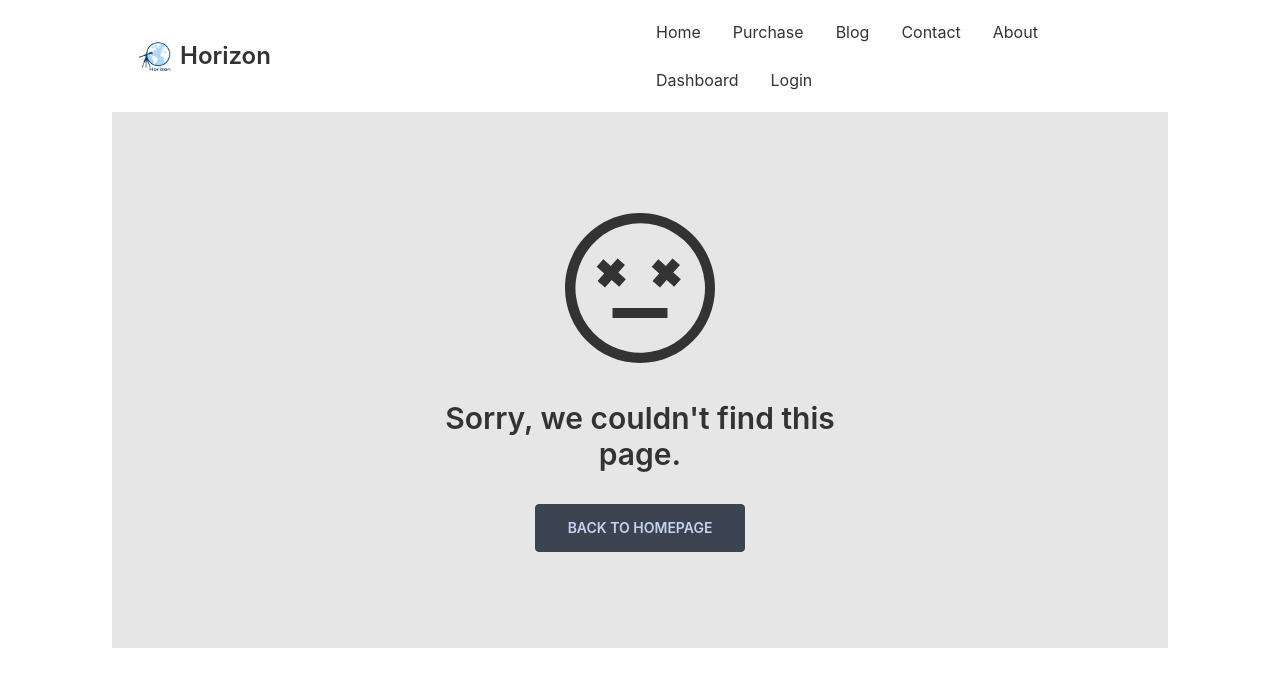
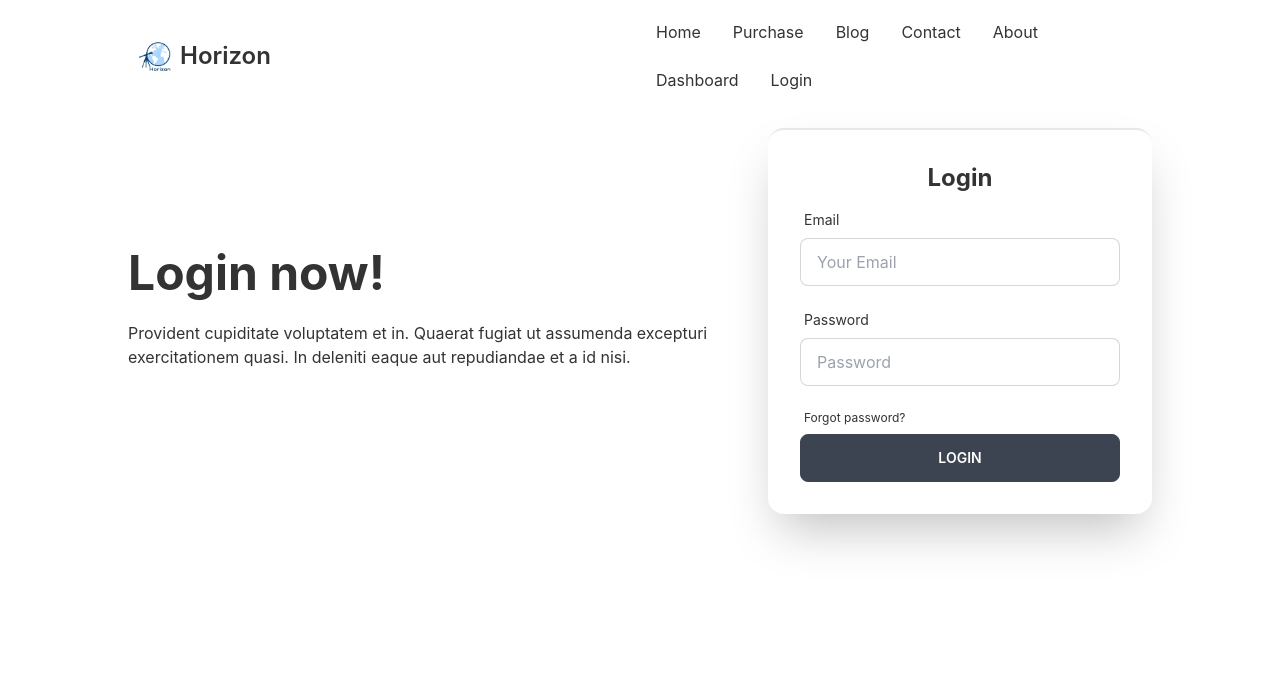
Before and after one commit to git-mhasan/manufacturar-supply-website-client, a React (Create React App) app: page /login in a window 1280 px wide. Shown: the top 686 px of the page. Built offline with nearby package versions, Linux system fonts and the light colour scheme; what tw-elements would draw is missing.

Commit message:
login form with react-hoohk -form

```diff
--- a/package.json
+++ b/package.json
@@ -9,6 +9,7 @@
     "daisyui": "^2.15.0",
     "react": "^18.1.0",
     "react-dom": "^18.1.0",
+    "react-hook-form": "^7.31.2",
     "react-query": "^3.39.0",
     "react-router-dom": "^6.3.0",
     "react-scripts": "5.0.1",
--- a/src/App.js
+++ b/src/App.js
@@ -2,6 +2,7 @@ import logo from './logo.svg';
 import './App.css';
 import { Route, Routes } from 'react-router-dom';
 import Home from './Pages/Home/Home';
+import Login from './Pages/Login/Login'
 import Header from './Shared/Header/Header';
 import FourOfour from './Pages/FourOfour/FourOfour';
 
@@ -11,6 +12,7 @@ function App() {
       <Header logo={logo}></Header>
       <Routes>
         <Route path="/" element={<Home />} />
+        <Route path="/login" element={<Login />} />
         <Route path='/*' element={<FourOfour />} />
       </Routes>
     </div>
--- a/src/Pages/Login/Login.js
+++ b/src/Pages/Login/Login.js
@@ -1,9 +1,94 @@
 import React from 'react';
+import { useForm } from 'react-hook-form';
+import { Link } from 'react-router-dom';
 
 const Login = () => {
+
+    const { register, handleSubmit, formState: { errors },
+    } = useForm();
+    const onSubmit = (data) => console.log(data);
+
     return (
         <div>
-            Login Form
+
+
+            <div className="hero min-h-full ">
+                <div className="hero-content flex-col lg:flex-row-reverse">
+                    <div className="card flex-shrink-0 w-full max-w-sm shadow-2xl bg-base-100 border-t-2">
+                        <div className="card-body">
+                            <h1 className="text-2xl font-bold text-center">Login</h1>
+                            <form onSubmit={handleSubmit(onSubmit)}>
+
+                                {/* email  */}
+                                <div className="form-control">
+                                    <label className="label">
+                                        <span className="label-text">Email</span>
+                                    </label>
+                                    <input
+                                        type="email"
+                                        placeholder="Your Email"
+                                        className="input input-bordered w-full max-w-xs"
+                                        {...register("email", {
+                                            required: {
+                                                value: true,
+                                                message: 'Email is Required'
+                                            },
+                                            pattern: {
+                                                value: /[a-z0-9]+@[a-z]+\.[a-z]{2,3}/,
+                                                message: 'Provide a valid Email'
+                                            }
+                                        })}
+                                    />
+                                    <label className="label">
+                                        {errors.email?.type === 'required' && <span className="label-text-alt text-red-500">{errors.email.message}</span>}
+                                        {errors.email?.type === 'pattern' && <span className="label-text-alt text-red-500">{errors.email.message}</span>}
+                                    </label>
+                                </div>
+
+                                {/* password */}
+                                <div className="form-control">
+                                    <label className="label">
+                                        <span className="label-text">Password</span>
+                                    </label>
+                                    <input
+                                        type="password"
+                                        placeholder="Password"
+                                        className="input input-bordered w-full max-w-xs"
+                                        {...register("password", {
+                                            required: {
+                                                value: true,
+                                                message: 'Password is Required'
+                                            },
+                                            minLength: {
+                                                value: 6,
+                                                message: 'Must be 6 characters or longer'
+                                            }
+                                        })}
+                                    />
+                                    <label className="label">
+                                        {errors.password?.type === 'required' && <span className="label-text-alt text-red-500">{errors.password.message}</span>}
+                                        {errors.password?.type === 'minLength' && <span className="label-text-alt text-red-500">{errors.password.message}</span>}
+                                    </label>
+
+                                    {/* Forget Password */}
+                                    <label className="label">
+                                        <Link to='' className="label-text-alt link link-hover">Forgot password?</Link>
+                                    </label>
+                                </div>
+
+                                {/* submit button */}
+                                <input className='btn w-full max-w-xs text-white' type="submit" value="Login" />
+
+                            </form>
+
+                        </div>
+                    </div>
+                    <div className="text-center lg:text-left">
+                        <h1 className="text-5xl font-bold">Login now!</h1>
+                        <p className="py-6">Provident cupiditate voluptatem et in. Quaerat fugiat ut assumenda excepturi exercitationem quasi. In deleniti eaque aut repudiandae et a id nisi.</p>
+                    </div>
+                </div>
+            </div>
         </div>
     );
 };
```
Also changed, not shown: src/images/gmap.png, 1 other file (tests, documents, lock files or other folders).
